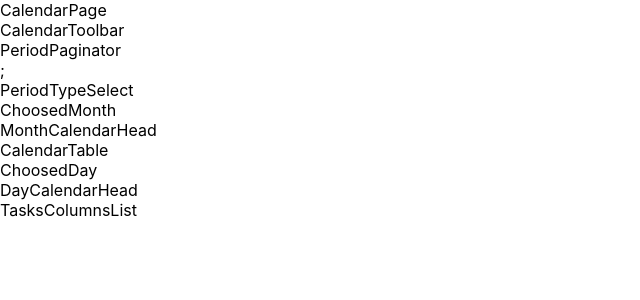
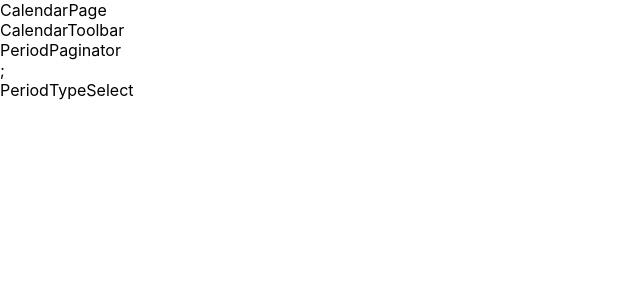
Before and after one commit to veras92/i-scream-i-plan, a React (Create React App) app: page /i-scream-i-plan/calendar in a window 1280 px wide. Shown: the top 300 px of the page, without its empty margins (0-640 px from the left). Built offline with nearby package versions, Linux system fonts and the light colour scheme.

Commit message:
Routes-update
Поправив маршрути

```diff
--- a/src/App.jsx
+++ b/src/App.jsx
@@ -12,7 +12,7 @@ const MainPage = lazy(() => import('./pages/MainPage/MainPage'));
 
 export const App = () => {
   return (
-    <Suspense>
+    <Suspense fallback={<div>Loading...</div>}>
       <Routes>
         <Route
           path="/"
@@ -21,11 +21,11 @@ export const App = () => {
         <Route path="/register" element={<RegisterPage />} />
         <Route path="/login" element={<LoginPage />} />
         <Route path="/account" element={<AccountPage />} />
-        <Route path="/calendar" element={<CalendarPage />} />
-        {/* ======розібратись  =======*/}
-        <Route path="/calendar/month/:currentDate" element={<ChoosedMonth />} />
-        <Route path="/calendar/day/:currentDay" element={<ChoosedDay />} />
-        {/* ======розібратись  =======*/}
+        <Route path="/calendar" element={<CalendarPage />}>
+          <Route path="month/:currentDate" element={<ChoosedMonth />} />
+          <Route path="day/:currentDay" element={<ChoosedDay />} />
+        </Route>
+        <Route path="*" element={<MainPage />} />
       </Routes>
     </Suspense>
   );
--- a/src/pages/CalendarPage/CalendarPage.jsx
+++ b/src/pages/CalendarPage/CalendarPage.jsx
@@ -10,16 +10,20 @@
 // 8. Помилка - користувачу показується відповідне пушповідомлення"
 
 import { CalendarToolbar } from 'modules/CalendarToolbar/CalendarToolbar';
-import { ChoosedDay } from 'modules/ChoosedDay/ChoosedDay';
-import { ChoosedMonth } from 'modules/ChoosedMonth/ChoosedMonth';
+// import { ChoosedDay } from 'modules/ChoosedDay/ChoosedDay';
+// import { ChoosedMonth } from 'modules/ChoosedMonth/ChoosedMonth';
+import { Outlet } from 'react-router-dom';
 
 export default function CalendarPage() {
   return (
     <div>
       CalendarPage
       <CalendarToolbar />
-      <ChoosedMonth />
-      <ChoosedDay />
+      {/* ці компоненти виніс в app треба з'ясувати чи правильно це, але зараз працює */}
+      {/* <ChoosedMonth /> */}
+      {/* <ChoosedDay /> */}
+      {/* ================================================================= */}
+      <Outlet />
     </div>
   );
 }
```
